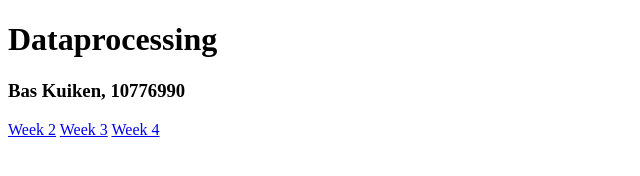
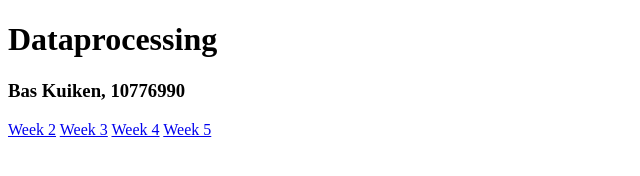
Before and after one commit to Slabestek/Dataprocessing, a plain HTML site: page index.html in a window 1280 px wide. Shown: the full height of the page, 0-640 px from the left. Drawn offline with Linux system fonts and the light colour scheme.

Commit message:
added new assignment link (week 5)

```diff
--- a/index.html
+++ b/index.html
@@ -8,5 +8,6 @@
 		<a href="homework/week_2/index.html">Week 2</a>
 		<a href="homework/week_3/barchart.html">Week 3</a>
 		<a href="homework/week_4/scatterplot.html">Week 4</a>
+		<a href="homework/week_5/multilinegraph.html">Week 5</a>
 	</p>
 </body>
```
